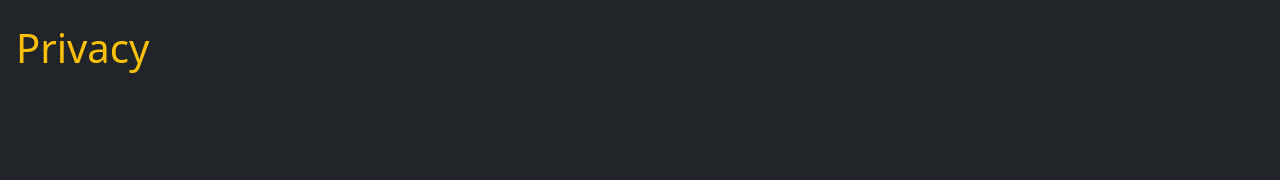
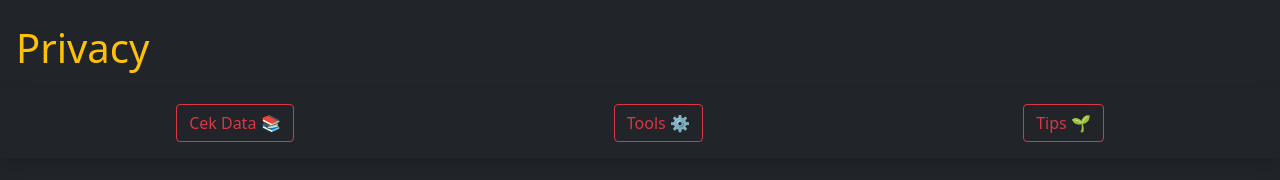
Before and after one commit to Dhikaweb7/privacy, a plain HTML site: page index.html in a window 1280 px wide. Drawn offline with nearby package versions, Linux system fonts and the light colour scheme.

Commit message:
Update index.html

```diff
--- a/index.html
+++ b/index.html
@@ -57,9 +57,25 @@
     </ul>
     </nav>
     <!---nav-->
-    <!--banner-->
+        <!--banner-->
     <h1 class="text-warning mt-4 mx-3">Privacy</h1>
+    <!--card-->
+    <div class="card-body bg-dark shadow mt-3">
+    <ul class="nav justify-content-center nav-fill">
+  <li class="nav-item">
+    <a class="btn btn-outline-danger" aria-current="page" href="#">Cek Data 📚</a>
+  </li>
+  <li class="nav-item">
+    <a class="btn btn-outline-danger" href="#">Tools ⚙️</a>
+  </li>
+  <li class="nav-item">
+    <a class="btn btn-outline-danger" href="#">Tips 🌱</a>
+  </li>
+  </ul>
+  </div>
 
+
+    <!----card-->
 
     <!--banner-->
 
```
